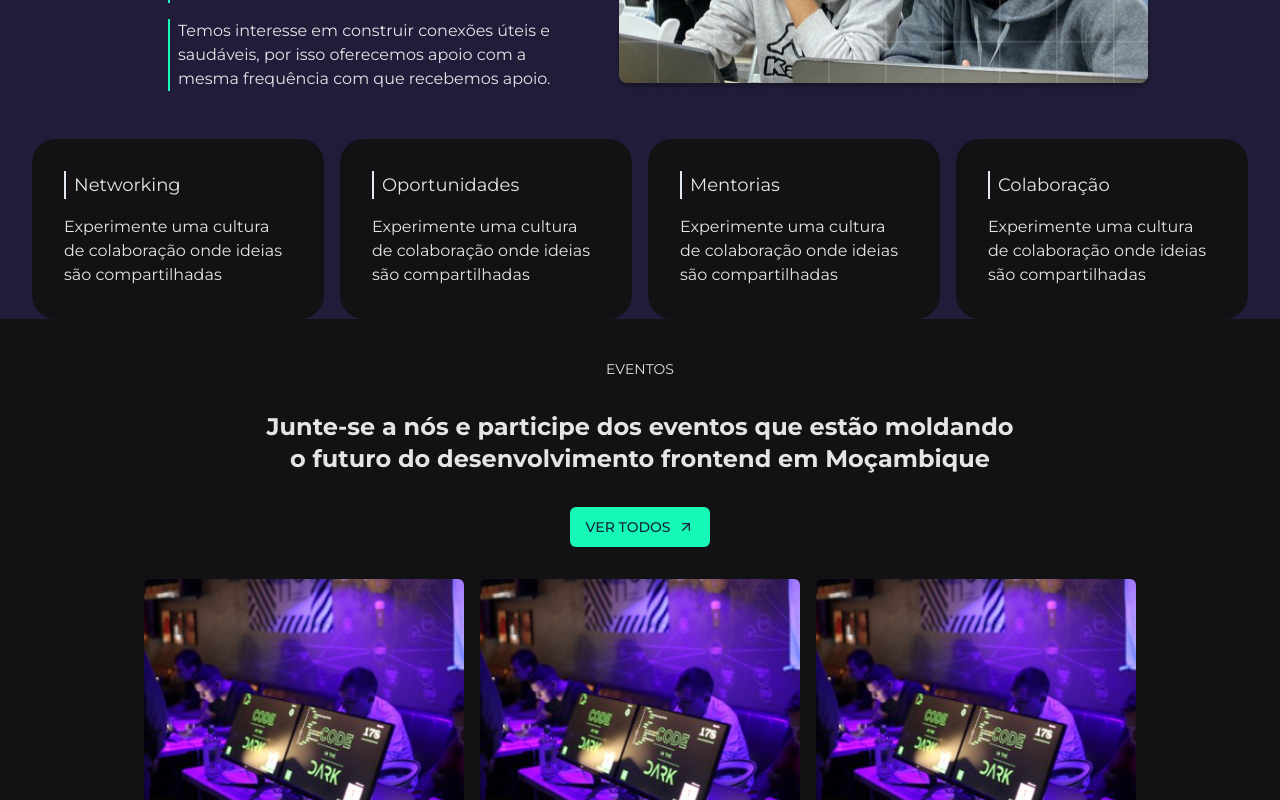
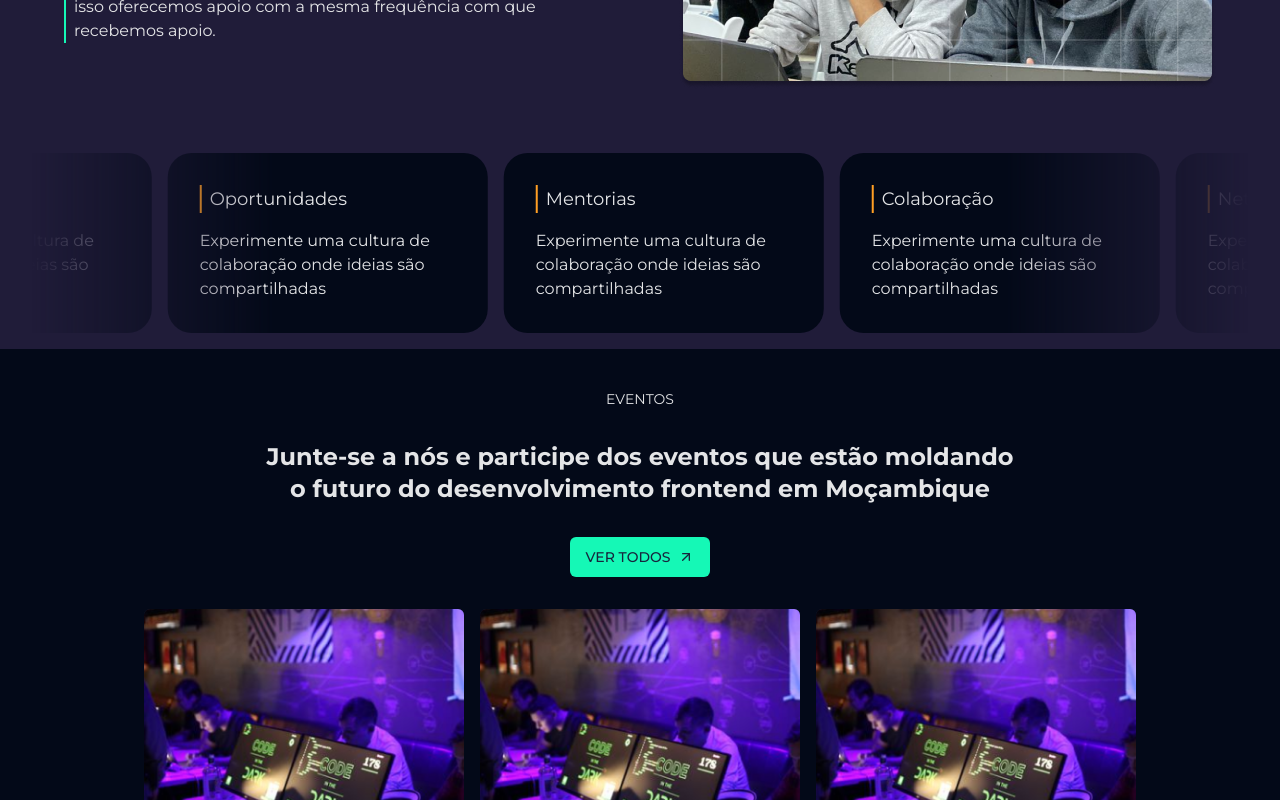
Before and after one commit to Maputo-Frontenders/maputo_frontenders_website, a Next.js app: page / in a window 1280 px wide. Shown: the part 1560-2360 px from the top of the page. Built offline with nearby package versions, Linux system fonts and the light colour scheme.

Commit message:
feat: add infinite cards moving

```diff
--- a/components/purpose/Purpose.tsx
+++ b/components/purpose/Purpose.tsx
@@ -3,10 +3,13 @@ import { Button } from "../ui/button";
 import { cards, goals } from "./itens";
 import GoalImage from "@/assets/purpose/purpose-image.png";
 import { cn } from "@/lib/utils";
+import { InfiniteMovingCards } from "./infinite-moving-cards";
+
+// todo: inifinity scroll
 
 export const Purpose = () => {
   return (
-    <section className="text-mf-white space-y-8 px-8">
+    <section className="w-full text-mf-white space-y-8 px-8">
       <h4 className="uppercase text-sm text-center">Quem somos?</h4>
 
       <div className="flex flex-col items-center">
@@ -29,10 +32,13 @@ export const Purpose = () => {
         </Button>
       </div>
 
-      <div className="flex justify-between px-24">
-        <div className="flex flex-col gap-4 max-w-lg px-10">
+      <div className="flex justify-between container">
+        <div className="flex flex-col gap-4 max-w-lg">
           {goals.map((item) => (
-            <div className="border-l-2 border-mf-secondaryVariation px-2">
+            <div
+              className="border-l-2 border-mf-secondaryVariation px-2"
+              key={item}
+            >
               {item}
             </div>
           ))}
@@ -41,16 +47,7 @@ export const Purpose = () => {
       </div>
 
       <div className="pt-4 flex justify-between gap-4">
-        {cards.map((item) => (
-          <div className="bg-mf-dark rounded-3xl p-8 space-y-4">
-            <h3
-              className={cn("border-l-2 px-2 text-lg", `border-${item.color}`)}
-            >
-              {item.title}
-            </h3>
-            <p>{item.description}</p>
-          </div>
-        ))}
+        <InfiniteMovingCards />
       </div>
     </section>
   );
--- /dev/null
+++ b/components/purpose/infinite-moving-cards.tsx
@@ -0,0 +1,99 @@
+"use client";
+
+import { cn } from "@/lib/utils";
+import React, { useEffect, useState } from "react";
+import { cards } from "./itens";
+
+// TODO: border colorr dynamic
+
+export const InfiniteMovingCards = ({
+  direction = "left",
+  speed = "normal",
+  pauseOnHover = true,
+  className,
+}: {
+  direction?: "left" | "right";
+  speed?: "fast" | "normal" | "slow";
+  pauseOnHover?: boolean;
+  className?: string;
+}) => {
+  const containerRef = React.useRef<HTMLDivElement>(null);
+  const scrollerRef = React.useRef<HTMLUListElement>(null);
+
+  useEffect(() => {
+    addAnimation();
+  }, []);
+  const [start, setStart] = useState(false);
+  function addAnimation() {
+    if (containerRef.current && scrollerRef.current) {
+      const scrollerContent = Array.from(scrollerRef.current.children);
+
+      scrollerContent.forEach((item) => {
+        const duplicatedItem = item.cloneNode(true);
+        if (scrollerRef.current) {
+          scrollerRef.current.appendChild(duplicatedItem);
+        }
+      });
+
+      getDirection();
+      getSpeed();
+      setStart(true);
+    }
+  }
+  const getDirection = () => {
+    if (containerRef.current) {
+      if (direction === "left") {
+        containerRef.current.style.setProperty(
+          "--animation-direction",
+          "forwards"
+        );
+      } else {
+        containerRef.current.style.setProperty(
+          "--animation-direction",
+          "reverse"
+        );
+      }
+    }
+  };
+  const getSpeed = () => {
+    if (containerRef.current) {
+      if (speed === "fast") {
+        containerRef.current.style.setProperty("--animation-duration", "20s");
+      } else if (speed === "normal") {
+        containerRef.current.style.setProperty("--animation-duration", "40s");
+      } else {
+        containerRef.current.style.setProperty("--animation-duration", "80s");
+      }
+    }
+  };
+  return (
+    <div
+      ref={containerRef}
+      className={cn(
+        "scroller relative z-20   overflow-hidden  [mask-image:linear-gradient(to_right,transparent,white_20%,white_80%,transparent)]",
+        className
+      )}
+    >
+      <ul
+        ref={scrollerRef}
+        className={cn(
+          " flex min-w-full shrink-0 gap-4 py-4 w-max flex-nowrap",
+          start && "animate-scroll ",
+          pauseOnHover && "hover:[animation-play-state:paused]"
+        )}
+      >
+        {cards.map((item) => (
+          <div
+            className="bg-mf-dark rounded-3xl p-8 space-y-4 w-80"
+            key={item.title}
+          >
+            <h3 className={cn("border-l-2 px-2 text-lg", `border-mf-orange`)}>
+              {item.title}
+            </h3>
+            <p>{item.description}</p>
+          </div>
+        ))}
+      </ul>
+    </div>
+  );
+};
--- a/components/purpose/itens.ts
+++ b/components/purpose/itens.ts
@@ -6,13 +6,13 @@ export const goals = [
 
 export const cards = [
   {
-    color: "",
+    color: "orange-500",
     title: "Networking",
     description:
       "Experimente uma cultura de colaboração onde ideias são compartilhadas",
   },
   {
-    color: "",
+    color: "#FF9F24",
     title: "Oportunidades",
     description:
       "Experimente uma cultura de colaboração onde ideias são compartilhadas",
--- a/tailwind.config.ts
+++ b/tailwind.config.ts
@@ -1,12 +1,12 @@
-import type { Config } from "tailwindcss"
+import type { Config } from "tailwindcss";
 
 const config = {
   darkMode: ["class"],
   content: [
-    './pages/**/*.{ts,tsx}',
-    './components/**/*.{ts,tsx}',
-    './app/**/*.{ts,tsx}',
-    './src/**/*.{ts,tsx}',
+    "./pages/**/*.{ts,tsx}",
+    "./components/**/*.{ts,tsx}",
+    "./app/**/*.{ts,tsx}",
+    "./src/**/*.{ts,tsx}",
   ],
   prefix: "",
   theme: {
@@ -30,16 +30,18 @@ const config = {
         background: "hsl(var(--background))",
         foreground: "hsl(var(--foreground))",
         mf: {
+          background: "#040D21",
           primary: "#201C39",
           secondary: "#4ED4C5",
+          secondProposal: "#16F8B6",
           secondaryVariation: "#15F8B6",
           white: "#E4E5E7",
           least: "#17253D",
           blue: "#191737",
-          dark: "#121214",
+          dark: "#030918",
           purple: "#15F8B6",
           orange: "#FF9F24",
-          pink: "#FF5FCC"
+          pink: "#FF5FCC",
         },
         primary: {
           DEFAULT: "hsl(var(--primary))",
@@ -69,14 +71,19 @@ const config = {
           DEFAULT: "hsl(var(--card))",
           foreground: "hsl(var(--card-foreground))",
         },
-
       },
       borderRadius: {
         lg: "var(--radius)",
         md: "calc(var(--radius) - 2px)",
         sm: "calc(var(--radius) - 4px)",
       },
+
       keyframes: {
+        scroll: {
+          to: {
+            transform: "translate(calc(-50% - 0.5rem))",
+          },
+        },
         "accordion-down": {
           from: { height: "0" },
           to: { height: "var(--radix-accordion-content-height)" },
@@ -85,14 +92,26 @@ const config = {
           from: { height: "var(--radix-accordion-content-height)" },
           to: { height: "0" },
         },
+        meteor: {
+          "0%": { transform: "rotate(215deg) translateX(0)", opacity: "1" },
+          "70%": { opacity: "1" },
+          "100%": {
+            transform: "rotate(215deg) translateX(-200px)",
+            opacity: "0",
+          },
+        },
       },
+
       animation: {
         "accordion-down": "accordion-down 0.2s ease-out",
         "accordion-up": "accordion-up 0.2s ease-out",
+        "meteor-effect": "meteor 5s linear infinite",
+        scroll:
+          "scroll var(--animation-duration, 40s) var(--animation-direction, forwards) linear infinite",
       },
     },
   },
   plugins: [require("tailwindcss-animate")],
-} satisfies Config
+} satisfies Config;
 
-export default config
+export default config;
```
